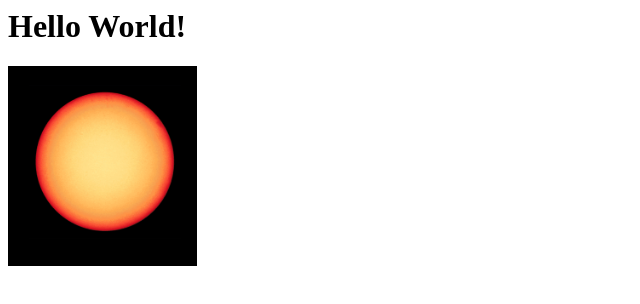
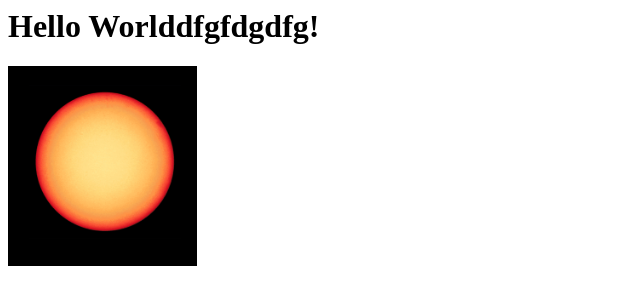
Before and after one commit to tyassin/tyassin.github.io, a plain HTML site: page index.html in a window 1280 px wide. Shown: the whole page, without its empty margins (0-640 px from the left). Drawn offline with Linux system fonts and the light colour scheme.

Commit message:
Update index.html

```diff
--- a/index.html
+++ b/index.html
@@ -1,6 +1,6 @@
 <html>
 
-<h1>Hello World!</h1>
+<h1>Hello Worlddfgfdgdfg!</h1>
 
 <div>
     <img src="sun.png" height="200"/>
```
